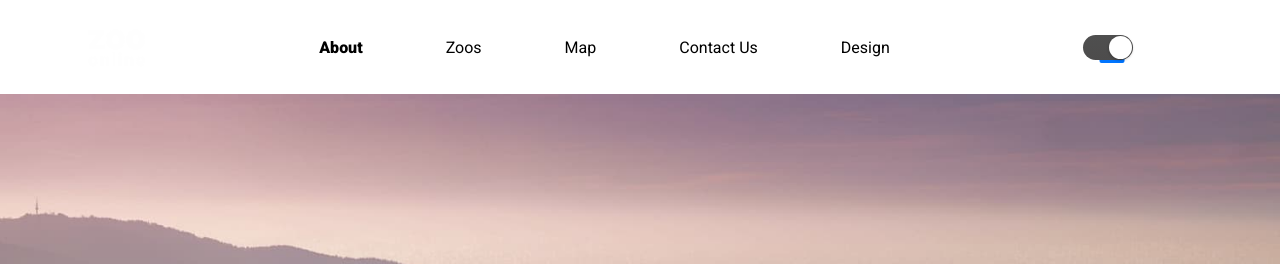
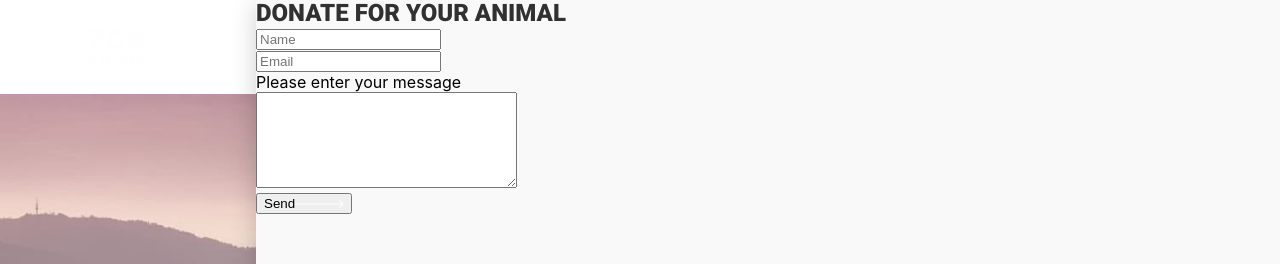
Before and after one commit to 0trava/ZOO_online, a React (Create React App) app: page / in a window 1280 px wide. Shown: the top 264 px of the page. Built offline with nearby package versions, Linux system fonts and the light colour scheme.

Commit message:
add Modalwindow for form

```diff
--- a/src/components/App.jsx
+++ b/src/components/App.jsx
@@ -9,6 +9,7 @@ import PetsInZoo from "./Page_section/Pets in zoo/PetsInZoo";
 import Testimonials from "./Page_section/Testimonials/Testimonials";
 
 import style from './App.module.css';
+import { ModalDonate } from "./elements/ModalDonate/ModalDonate";
 
 export const App = () => {
 
@@ -23,6 +24,7 @@ export const App = () => {
       <Testimonials/>
       <Map/>
       <Footer/>
+      <ModalDonate/>
     </div>
   );
 };
--- /dev/null
+++ b/src/components/elements/ModalDonate/ModalDonate.jsx
@@ -0,0 +1,89 @@
+import React from 'react';
+import style from './ModalDonate.module.css';
+import { Formik, Form, Field } from 'formik';
+import * as Yup from 'yup';
+
+
+
+const SignupSchema = Yup.object().shape({
+    firstName: Yup.string()
+      .min(2, 'Too Short!')
+      .max(50, 'Too Long!')
+      .required('Required'),
+    lastName: Yup.string()
+      .min(2, 'Too Short!')
+      .max(50, 'Too Long!')
+      .required('Required'),
+    email: Yup.string().email('Invalid email').required('Required'),
+  });
+
+export const ModalDonate = () => {
+
+
+  return (
+    <div className={style.background}>
+        <div className={style.body}>
+            <div className={style.title}>Donate for your animal</div>
+            {/* Forma */}
+            <div>
+    <Formik
+        initialValues={{
+          firstName: '',
+          message: '',
+          email: '',
+        }}
+        validationSchema={SignupSchema}
+        onSubmit={values => {
+          // same shape as initial values
+          console.log(values);
+        }}
+      >
+        {({ errors, touched }) => (
+          <Form className={style.form}>
+            {/* Name */}
+            <div className={style.input_block}>
+              <Field name="firstName" id="input" className={style.input} placeholder="Name"/>
+              {errors.firstName && touched.firstName ? (
+                <div className={style.input_errors}>{errors.firstName}</div>
+              ) : null}
+            </div>
+
+
+
+            {/* Email */}
+            <div className={style.input_block}>
+              <Field name="email" type="email"  className={style.input} placeholder="Email"/>
+              {errors.email && touched.email ? <div className={style.input_errors}>{errors.email}</div> : null}
+            </div>
+
+            {/* Message */}
+            <div className={style.input_message}>
+              <p>Please enter your message</p>
+              <Field name="message" type="text" as="textarea" className={style.input} rows="6" cols="30"/>
+              {errors.message && touched.message ? (
+                <div className={style.input_errors}>{errors.message}</div>
+              ) : null}
+            </div>
+
+
+            {/* button */}
+            <div className={style.form_btn}>
+            <button type="submit" className={style.button}>
+              Send
+              <span>
+                <svg xmlns="http://www.w3.org/2000/svg" width="49" height="8" viewBox="0 0 49 8" fill="none">
+                <path d="M48.3536 4.35355C48.5488 4.15829 48.5488 3.84171 48.3536 3.64645L45.1716 0.464466C44.9763 0.269204 44.6597 0.269204 44.4645 0.464466C44.2692 0.659728 44.2692 0.976311 44.4645 1.17157L47.2929 4L44.4645 6.82843C44.2692 7.02369 44.2692 7.34027 44.4645 7.53553C44.6597 7.7308 44.9763 7.7308 45.1716 7.53553L48.3536 4.35355ZM0 4.5L48 4.5V3.5L0 3.5L0 4.5Z" fill="#FEFEFE"/>
+                </svg>
+              </span>
+            </button>
+            </div>
+          </Form>
+        )}
+    </Formik>
+            </div>
+
+
+        </div>
+    </div>
+  )
+}
--- /dev/null
+++ b/src/components/elements/ModalDonate/ModalDonate.module.css
@@ -0,0 +1,28 @@
+
+.background {
+    position: fixed;
+    top: 0;
+    right: 0;
+    z-index: 5;
+
+
+}
+
+
+.body {
+    height: 100vh;
+    width: 80vw;
+    background: #F9F9F9;
+    box-shadow: 0px 4px 24px 0px rgba(0, 0, 0, 0.19);
+
+}
+
+.title {
+    color: var(--base-color, #313131);
+    font-family: Roboto;
+    font-size: 24px;
+    font-style: normal;
+    font-weight: 700;
+    line-height: 116.5%; /* 27.96px */
+    text-transform: uppercase;
+}
```
